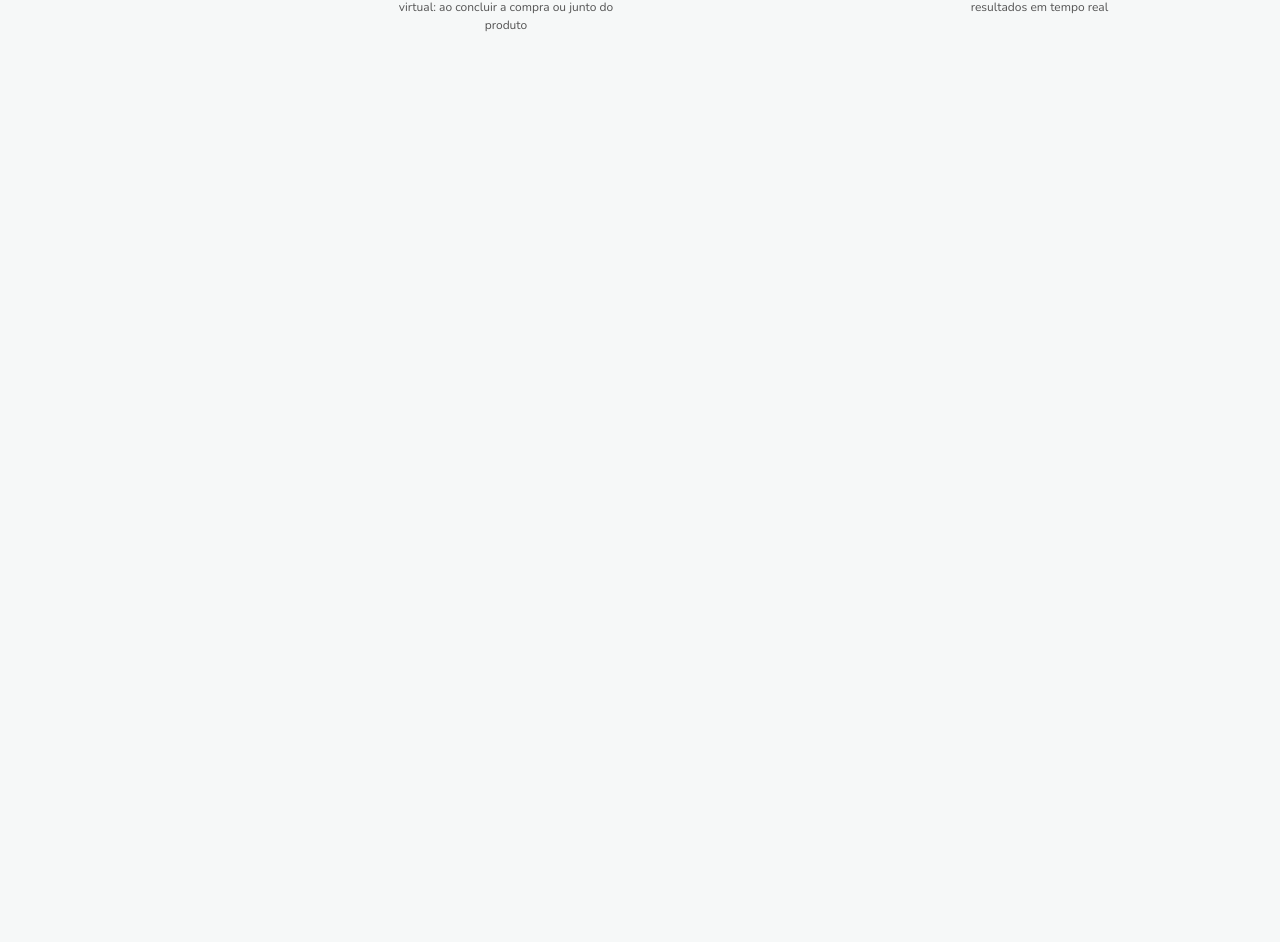
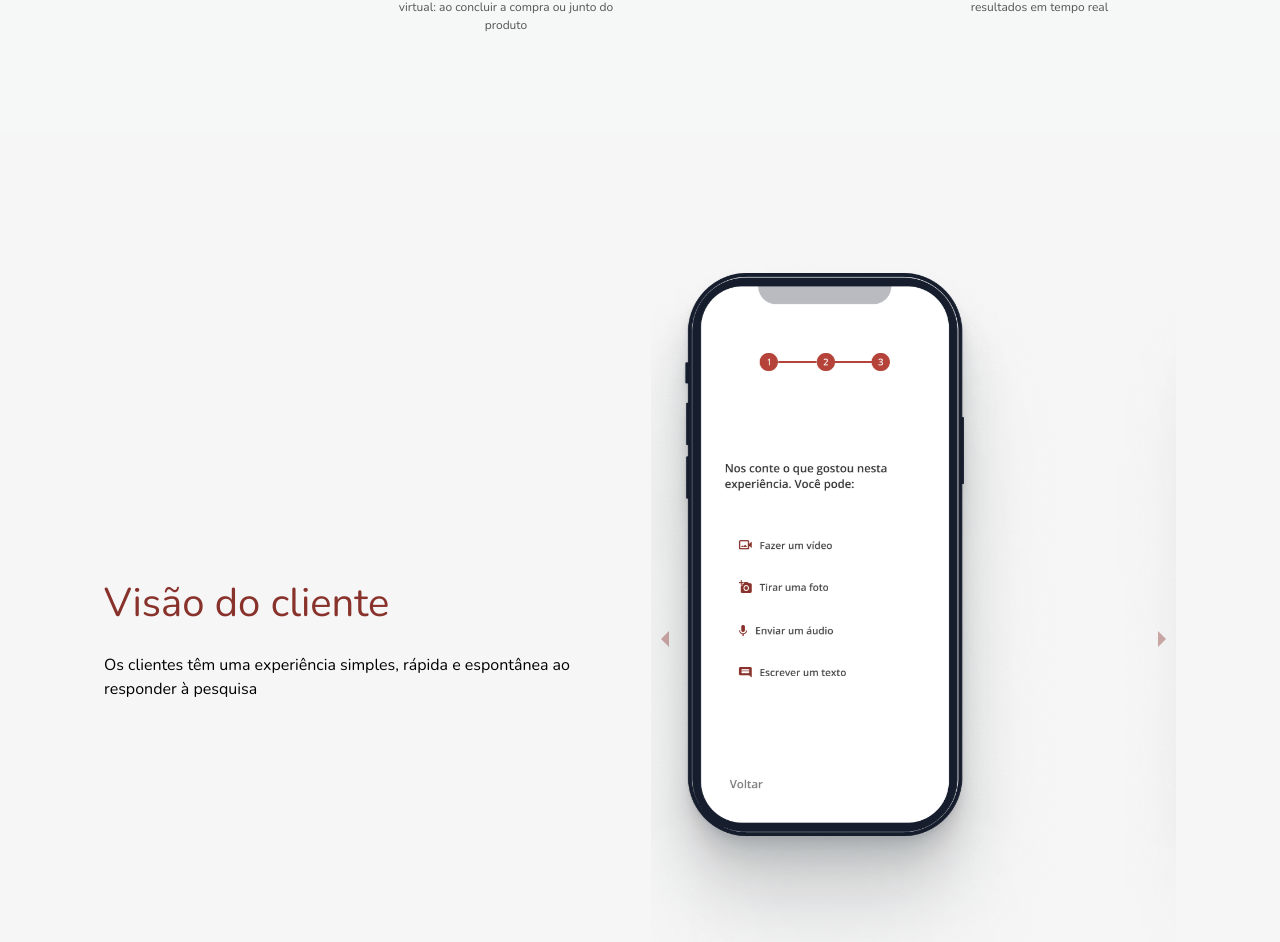
Before and after one commit to CodeTheFato/Verbaliza-site, a Next.js app: page / in a window 1280 px wide. Shown: the part 1855-2797 px from the top of the page. Before the commit the page ends 1989 px from the top, so only its background shows below. Built offline with nearby package versions, Linux system fonts and the light colour scheme.

Commit message:
feat: Created section journet

```diff
--- a/src/app/components/home/HomePage.tsx
+++ b/src/app/components/home/HomePage.tsx
@@ -2,7 +2,8 @@
 'use client'
 import Image from 'next/image'
 import './styles.css'
-
+import { Carousel } from 'react-responsive-carousel'
+import "react-responsive-carousel/lib/styles/carousel.min.css"
 export default function HomePage() {
   return (
     <>
@@ -38,9 +39,75 @@ export default function HomePage() {
             </div>
           </div>
 
-          <div className="col-b">
+          {/* <div
+            id="default-carousel"
+            className="relative w-full"
+            data-carousel="slide"
+          >
+            <div className="relative h-56 overflow-hidden rounded-lg md:h-96">
+              <div className="hidden duration-700 ease-in-out" data-carousel-item>
+                <Image
+                  className="absolute left-1/2 top-1/2 block w-full -translate-x-1/2 -translate-y-1/2"
+                  width={919} height={1416}
+                  src="/assets/phone-verbaliza.png"
+                  alt="Doutor feliz segurando prancheta com pacientes"
+                />
+              </div>
+              <div className="hidden duration-700 ease-in-out" data-carousel-item>
+                <Image
+                  className="absolute left-1/2 top-1/2 block w-full -translate-x-1/2 -translate-y-1/2"
+                  width={919} height={1416}
+                  src="/assets/phone-verbaliza.png"
+                  alt="Doutor feliz segurando prancheta com pacientes"
+                />
+              </div>
+              <div className="hidden duration-700 ease-in-out" data-carousel-item>
+                <Image
+                  className="absolute left-1/2 top-1/2 block w-full -translate-x-1/2 -translate-y-1/2"
+                  width={919} height={1416}
+                  src="/assets/phone-verbaliza.png"
+                  alt="Doutor feliz segurando prancheta com pacientes"
+                />
+              </div>
+              <div className="hidden duration-700 ease-in-out" data-carousel-item>
+                <Image
+                  className="absolute left-1/2 top-1/2 block w-full -translate-x-1/2 -translate-y-1/2"
+                  width={919} height={1416}
+                  src="/assets/phone-verbaliza.png"
+                  alt="Doutor feliz segurando prancheta com pacientes"
+                />
+              </div>
+              <div className="hidden duration-700 ease-in-out" data-carousel-item>
+                <Image
+                  className="absolute left-1/2 top-1/2 block w-full -translate-x-1/2 -translate-y-1/2"
+                  width={919} height={1416}
+                  src="/assets/phone-verbaliza.png"
+                  alt="Doutor feliz segurando prancheta com pacientes"
+                />
+              </div>
+            </div>
+          </div> */}
+          <Carousel interval={3000} swipeable={true} emulateTouch={true} infiniteLoop={true} autoPlay showThumbs={false} showArrows={false} showIndicators={false} showStatus={false}>
+            <div>
+              <Image width={689} height={1062} src="/assets/smart-phone-verbaliza.png" alt="Aplicativo Verbaliza" />
+            </div>
+            <div>
+              <Image width={689} height={1062} src="/assets/smart-phone-verbaliza.png" alt="Aplicativo Verbaliza" />
+            </div>
+            <div>
+              <Image width={689} height={1062} src="/assets/smart-phone-verbaliza.png" alt="Aplicativo Verbaliza" />
+            </div>
+            <div>
+              <Image width={689} height={1062} src="/assets/smart-phone-verbaliza.png" alt="Aplicativo Verbaliza" />
+            </div>
+            <div>
+              <Image width={689} height={1062} src="/assets/smart-phone-verbaliza.png" alt="Aplicativo Verbaliza" />
+            </div>
+          </Carousel>
+
+          {/* <div className="col-b">
             <Image width={919} height={1416} src="/assets/phone-verbaliza.png" alt="Aplicativo Verbaliza" />
-          </div>
+          </div> */}
 
           {/* <div className="stats">
             <div className="stat">
--- /dev/null
+++ b/src/app/components/sectionJourney/SectionJourney.tsx
@@ -0,0 +1,144 @@
+'use client'
+import Image from 'next/image'
+import './styles.css'
+import { Carousel } from 'react-responsive-carousel'
+export function SectionJourney() {
+  return (
+    <section id="journey">
+      <div className="wrapper">
+        <div className="col-a">
+          <header>
+            <h2 className="">Visão do cliente</h2>
+            <p>
+              Os clientes têm uma experiência simples, rápida e espontânea ao
+              responder à pesquisa
+            </p>
+          </header>
+        </div>
+
+        <div className="col-b">
+          <Carousel
+            interval={3000}
+            swipeable={true}
+            emulateTouch={true}
+            infiniteLoop={true}
+            autoPlay
+            showThumbs={false}
+            showArrows={true}
+            showIndicators={false}
+            showStatus={false}
+          >
+            <div>
+              <Image
+                width={919}
+                height={1416}
+                src="/assets/phone-verbaliza.png"
+                alt="Aplicativo Verbaliza"
+              />
+            </div>
+            <div>
+              <Image
+                width={919}
+                height={1416}
+                src="/assets/phone-verbaliza.png"
+                alt="Aplicativo Verbaliza"
+              />
+            </div>
+            <div>
+              <Image
+                width={919}
+                height={1416}
+                src="/assets/phone-verbaliza.png"
+                alt="Aplicativo Verbaliza"
+              />
+            </div>
+            <div>
+              <Image
+                width={919}
+                height={1416}
+                src="/assets/phone-verbaliza.png"
+                alt="Aplicativo Verbaliza"
+              />
+            </div>
+            <div>
+              <Image
+                width={919}
+                height={1416}
+                src="/assets/phone-verbaliza.png"
+                alt="Aplicativo Verbaliza"
+              />
+            </div>
+          </Carousel>
+        </div>
+      </div>
+
+      <div className="wrapper">
+        <div className="col-a">
+          <header>
+            <h2 className="">Visão da empresa</h2>
+            <p>
+              Sistema para criar pesquisas e acessar os resultados: visualize
+              vídeos, áudios, fotos e comentários dos clientes e faça análises
+              com gráficos interativos
+            </p>
+          </header>
+        </div>
+
+        <div className="col-b">
+          <Carousel
+            interval={3000}
+            swipeable={true}
+            emulateTouch={true}
+            infiniteLoop={true}
+            autoPlay
+            showThumbs={false}
+            showArrows={true}
+            showIndicators={false}
+            showStatus={false}
+          >
+            <div>
+              <Image
+                width={2668}
+                height={6012}
+                src="/assets/home.png"
+                alt="Aplicativo Verbaliza"
+              />
+            </div>
+            <div>
+              <Image
+                width={2668}
+                height={6012}
+                src="/assets/home.png"
+                alt="Aplicativo Verbaliza"
+              />
+            </div>
+            {/* <div>
+              <Image
+                width={1000}
+                height={2000}
+                src="/assets/home.png"
+                alt="Aplicativo Verbaliza"
+              />
+            </div>
+            <div>
+              <Image
+                width={1000}
+                height={2000}
+                src="/assets/home.png"
+                alt="Aplicativo Verbaliza"
+              />
+            </div>
+            <div>
+              <Image
+                width={1000}
+                height={2000}
+                src="/assets/home.png"
+                alt="Aplicativo Verbaliza"
+              />
+            </div> */}
+          </Carousel>
+        </div>
+      </div>
+    </section>
+  )
+}
--- /dev/null
+++ b/src/app/components/sectionJourney/styles.css
@@ -0,0 +1,57 @@
+ /* ============================ SERVICES ============================ */
+ .carousel.carousel-slider .control-arrow:hover {
+    background: none;
+}
+
+ .carousel .control-prev.control-arrow:before {
+  border-right: 8px solid var(--primary-color);
+}
+ .carousel .control-next.control-arrow:before {
+    border-left: 8px solid var(--primary-color);
+}
+
+ #journey {
+  text-align: center;
+  background-color: var(--brand-gray);
+}
+
+#journey header h2 {
+  margin-bottom: 2.4rem;
+  color:var(--primary-color);
+}
+
+#journey .content p {
+  margin-top: 2.4rem;
+  margin-bottom: 6rem;
+}
+
+  @media (min-width: 1024px) {
+    #journey {
+  text-align: left;
+  background-color: var(--brand-gray);
+}
+    #journey .wrapper {
+    grid-template-columns: 48rem 1fr;
+    grid-template-areas: 'A B';
+    gap: 6.7rem;
+  }
+
+  #journey .wrapper:nth-child(2) {
+    grid-template-columns: 48rem 1fr;
+    grid-template-areas: 'B A';
+    gap: 6.7rem;
+  }
+
+  #journey .col-a {
+    align-self: center;
+  }
+
+  #journey .col-c {
+    align-self: center;
+  }
+
+  #journey .content p {
+    margin: 0;
+  }
+
+  }
--- a/src/app/page.tsx
+++ b/src/app/page.tsx
@@ -4,6 +4,7 @@ import Navbar from './components/navbar/Navbar'
 import HomePage from './components/home/HomePage'
 import { SectionHome } from './components/sectionHome/SectionHome'
 import { SectionFlow } from './components/sectionFlow/SectionFlow'
+import { SectionJourney } from './components/sectionJourney/SectionJourney'
 
 export default function Home() {
   return (
@@ -12,6 +13,7 @@ export default function Home() {
       <HomePage />
       <SectionHome />
       <SectionFlow />
+      <SectionJourney />
     </>
   )
 }
```
